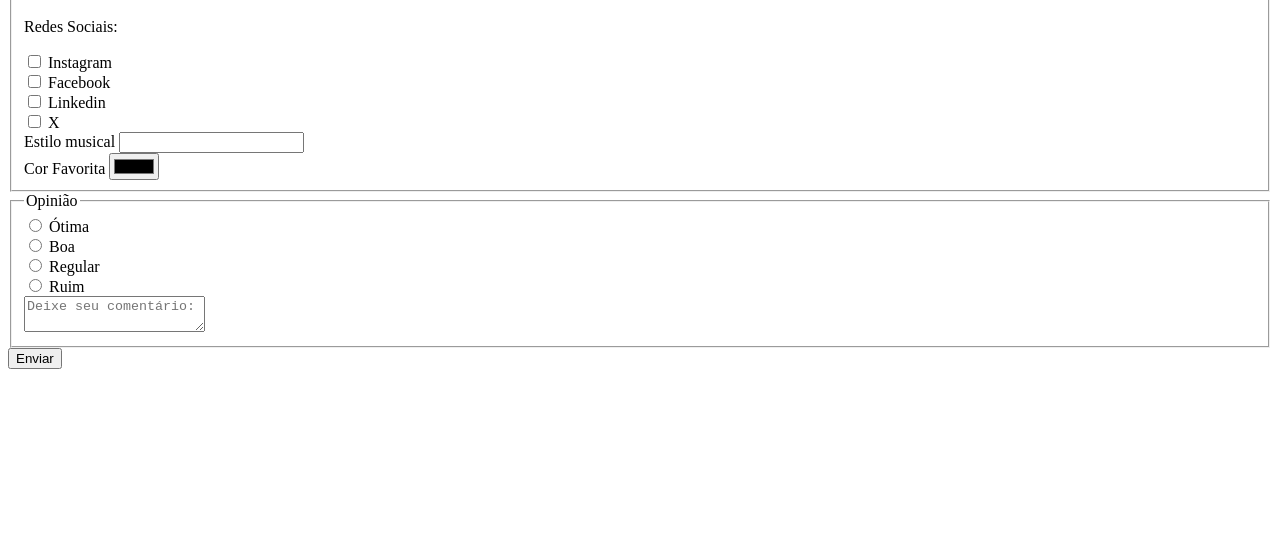
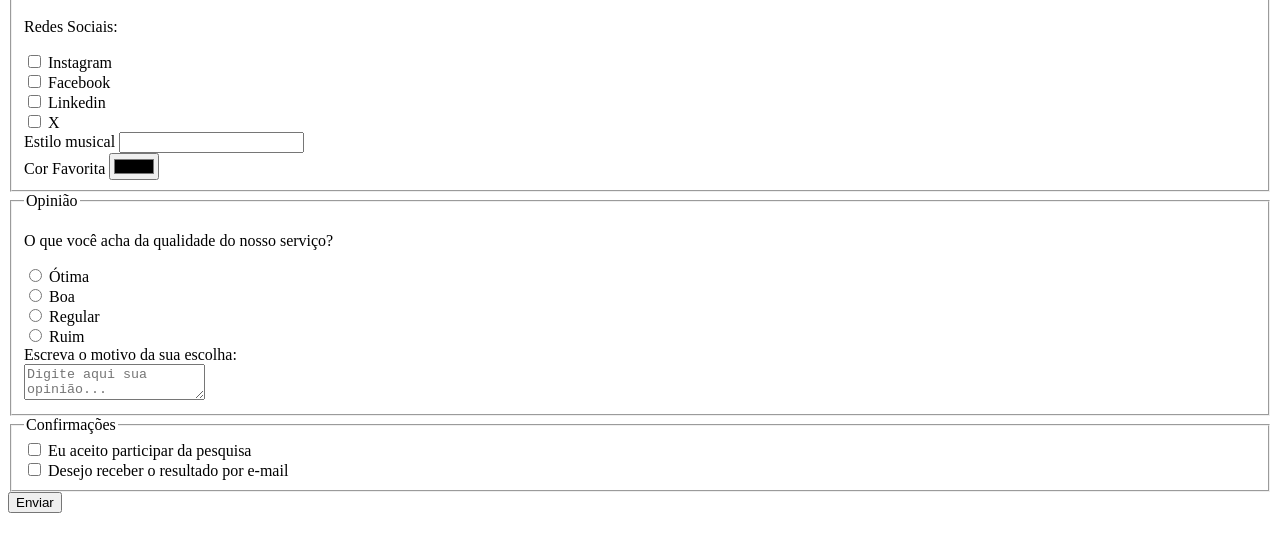
Before and after one commit to Giovanni-Wanderley/pesquisa-culturama, a plain HTML site: page index.html in a window 1280 px wide. Shown: the part 101-652 px from the top of the page. Drawn offline with Linux system fonts and the light colour scheme.

Commit message:
Adiciona sessao de confirmacoes

```diff
--- a/index.html
+++ b/index.html
@@ -149,23 +149,49 @@
         </fieldset>
         <fieldset>
           <legend>Opinião</legend>
+
+          <p>O que você acha da qualidade do nosso serviço?</p>
+
           <input type="radio" id="otima" name="opinion" value="otima" />
-          <label for="otima">Ótima</label>
-          <br />
-          <input type="radio" id="boa" name="opinion" value="boa" />
+          <label for="otima">Ótima</label><br />
+
+          <input type="radio" id="boa" name="userOpinion" value="boa" />
           <label for="boa">Boa</label>
           <br />
-          <input type="radio" id="regular" name="opinion" value="regular" />
+          <input type="radio" id="regular" name="userOpinion" value="regular" />
           <label for="regular">Regular</label>
           <br />
-          <input type="radio" id="ruim" name="opinion" value="ruim" />
+          <input type="radio" id="ruim" name="userOpinion" value="ruim" />
           <label for="ruim">Ruim</label>
+          <br />
+          <label for="comment">Escreva o motivo da sua escolha:</label>
           <br />
           <textarea
             name="userComment"
             id="comment"
-            placeholder="Deixe seu comentário:"
+            placeholder="Digite aqui sua opinião..."
           ></textarea>
+        </fieldset>
+        <fieldset>
+          <legend>Confirmações</legend>
+
+          <input
+            type="checkbox"
+            name="userLgpd"
+            id="userLgpdTerm"
+            value="accepted"
+            required
+          />
+          <label for="userLgpdTerm">Eu aceito participar da pesquisa</label>
+          <br />
+          <input
+            type="checkbox"
+            name="userGetResult"
+            id="getResult"
+            value="accepted"
+          />
+          <label for="getResult">Desejo receber o resultado por e-mail</label
+          ><br />
         </fieldset>
         <button type="submit">Enviar</button>
       </form>
```
